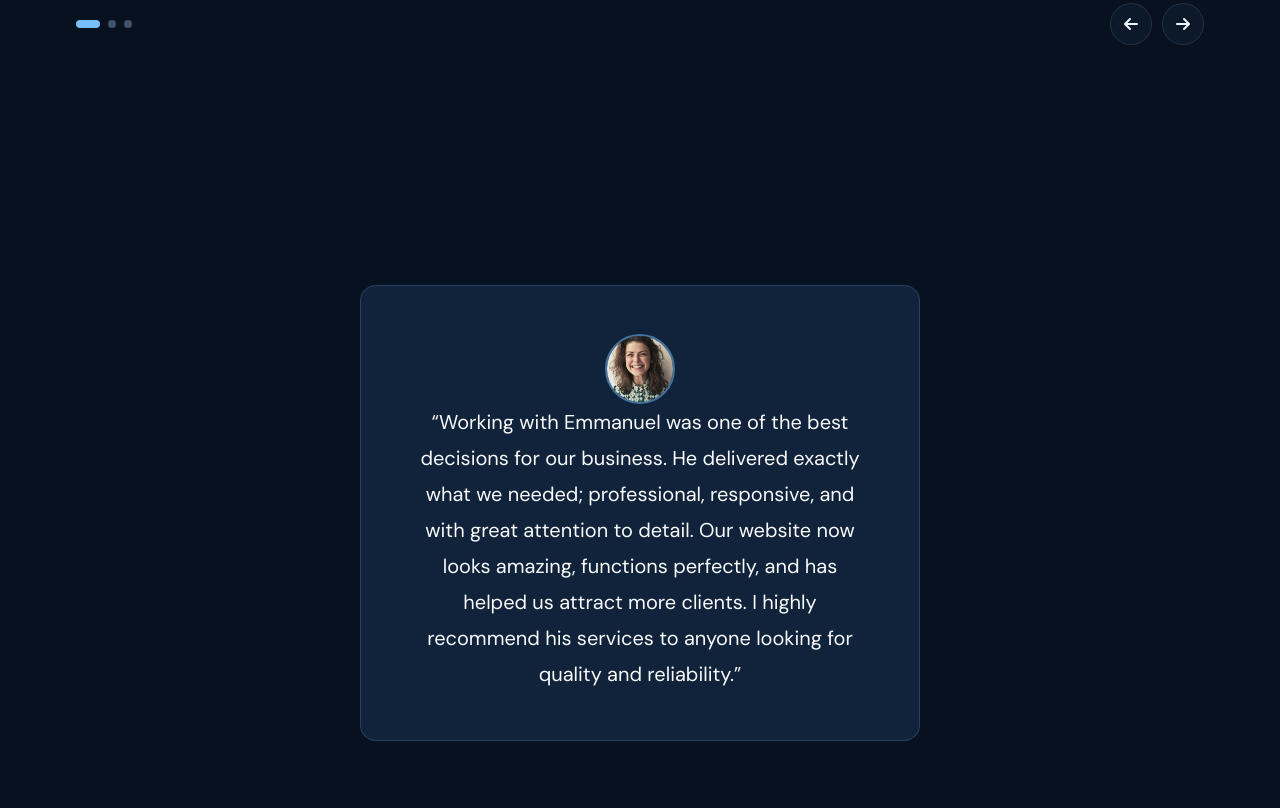
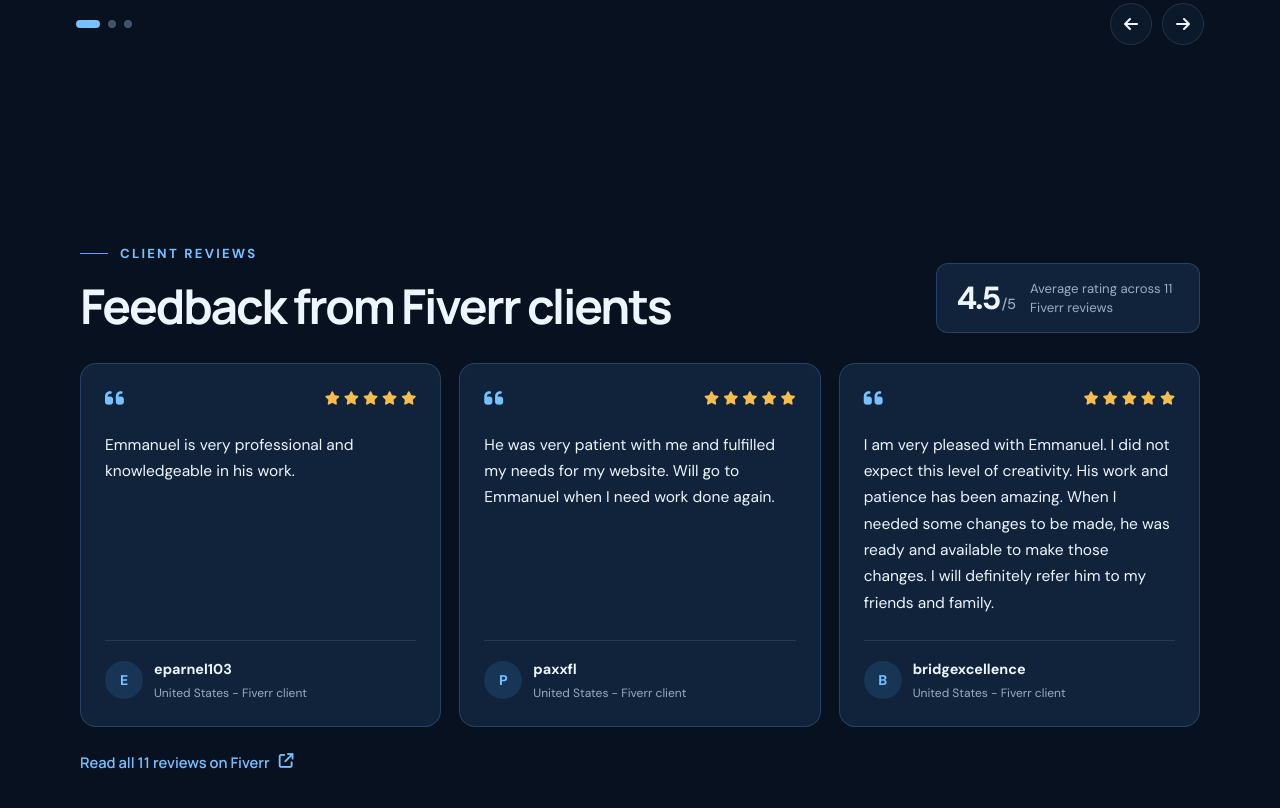
Before and after one commit to EmmanuelFajumo/dev_fajumo, a plain HTML site: page index.html in a window 1280 px wide. Shown: the part 3531-4339 px from the top of the page. Drawn offline with Linux system fonts and the light colour scheme.

Commit message:
Sync portfolio updates to Cloudflare source
Co-authored-by: Copilot <223556219+Copilot@users.noreply.github.com>

```diff
--- a/index.html
+++ b/index.html
@@ -152,7 +152,7 @@
 		<section class="container-fluid" id="services" aria-labelledby="services-title">
 			<div class="services-inner">
 				<header class="services-header">
-					<p class="anchor">Our Best Services</p>
+					<p class="anchor">Services</p>
 					<h2 id="services-title">Digital solutions built with quality, from idea to launch.</h2>
 				</header>
 
@@ -387,25 +387,94 @@
 			</div>
 		</div>
 
-		<!-- Testimonial -->
-		<div class="container-fluid bgcolor testimonial-section">
-			<div class="row py-5">
-				<div class="col-md-6 offset-md-3 d-flex justify-content-center align-items-center py-5 px-5">
-					<div class="testimonial">
-						<img src="media/3.jpg" class="img-fluid" alt="Portrait of a client" >
-						<p class="fs-5 text-light text-center">
-							“Working with Emmanuel was one of the best decisions for our business. He delivered exactly
-							what we needed; professional, responsive, and with great attention to detail. Our website
-							now looks amazing, functions perfectly, and has helped us attract more clients. I highly
-							recommend his services to anyone looking for quality and reliability.”
-						</p>
+		<!-- Testimonials -->
+		<section class="container-fluid bgcolor testimonial-section" aria-labelledby="testimonials-title">
+			<div class="testimonial-section-inner">
+				<header class="testimonial-header">
+					<div>
+						<p class="anchor">Client Reviews</p>
+						<h2 id="testimonials-title">Feedback from Fiverr clients</h2>
 					</div>
+					<div class="testimonial-overview">
+						<strong class="testimonial-overview-score">4.5<span>/5</span></strong>
+						<p>Average rating across 11 Fiverr reviews</p>
+					</div>
+				</header>
 
+				<div class="testimonial-grid">
+					<article class="testimonial-card">
+						<div class="testimonial-card-header">
+							<i class="fa-solid fa-quote-left testimonial-quote-mark" aria-hidden="true"></i>
+							<div class="testimonial-stars" role="img" aria-label="5 out of 5 stars">
+								<i class="fa-solid fa-star" aria-hidden="true"></i>
+								<i class="fa-solid fa-star" aria-hidden="true"></i>
+								<i class="fa-solid fa-star" aria-hidden="true"></i>
+								<i class="fa-solid fa-star" aria-hidden="true"></i>
+								<i class="fa-solid fa-star" aria-hidden="true"></i>
+							</div>
+						</div>
+						<blockquote>Emmanuel is very professional and knowledgeable in his work.</blockquote>
+						<footer class="testimonial-author">
+							<span class="testimonial-avatar" aria-hidden="true">E</span>
+							<div class="testimonial-author-info">
+								<cite>eparnel103</cite>
+								<span>United States - Fiverr client</span>
+							</div>
+						</footer>
+					</article>
+
+					<article class="testimonial-card">
+						<div class="testimonial-card-header">
+							<i class="fa-solid fa-quote-left testimonial-quote-mark" aria-hidden="true"></i>
+							<div class="testimonial-stars" role="img" aria-label="5 out of 5 stars">
+								<i class="fa-solid fa-star" aria-hidden="true"></i>
+								<i class="fa-solid fa-star" aria-hidden="true"></i>
+								<i class="fa-solid fa-star" aria-hidden="true"></i>
+								<i class="fa-solid fa-star" aria-hidden="true"></i>
+								<i class="fa-solid fa-star" aria-hidden="true"></i>
+							</div>
+						</div>
+						<blockquote>He was very patient with me and fulfilled my needs for my website. Will go to Emmanuel when I need work done again.</blockquote>
+						<footer class="testimonial-author">
+							<span class="testimonial-avatar" aria-hidden="true">P</span>
+							<div class="testimonial-author-info">
+								<cite>paxxfl</cite>
+								<span>United States - Fiverr client</span>
+							</div>
+						</footer>
+					</article>
+
+					<article class="testimonial-card">
+						<div class="testimonial-card-header">
+							<i class="fa-solid fa-quote-left testimonial-quote-mark" aria-hidden="true"></i>
+							<div class="testimonial-stars" role="img" aria-label="5 out of 5 stars">
+								<i class="fa-solid fa-star" aria-hidden="true"></i>
+								<i class="fa-solid fa-star" aria-hidden="true"></i>
+								<i class="fa-solid fa-star" aria-hidden="true"></i>
+								<i class="fa-solid fa-star" aria-hidden="true"></i>
+								<i class="fa-solid fa-star" aria-hidden="true"></i>
+							</div>
+						</div>
+						<blockquote>I am very pleased with Emmanuel. I did not expect this level of creativity. His work and patience has been amazing. When I needed some changes to be made, he was ready and available to make those changes. I will definitely refer him to my friends and family.</blockquote>
+						<footer class="testimonial-author">
+							<span class="testimonial-avatar" aria-hidden="true">B</span>
+							<div class="testimonial-author-info">
+								<cite>bridgexcellence</cite>
+								<span>United States - Fiverr client</span>
+							</div>
+						</footer>
+					</article>
 				</div>
+
+				<a class="testimonial-all-link" href="https://www.fiverr.com/stevelytics_01"
+					target="_blank" rel="noopener noreferrer">
+					Read all 11 reviews on Fiverr
+					<i class="fa-solid fa-arrow-up-right-from-square" aria-hidden="true"></i>
+				</a>
 			</div>
-		</div>
+		</section>
 
-		<!-- Testimoial End -->
+		<!-- Testimonials End -->
 
 
 		<!-- Footer -->
@@ -516,7 +585,7 @@
 		}
 
 		const revealTargets = document.querySelectorAll(
-			"#aboutMe .anchor, #aboutMe .large-paragraph, #aboutMe .row:nth-of-type(2) .col-md-5, #services .anchor, #services .services-header h2, #services .service-card, #projects .anchor, .proj, .testimonial-section .col-md-6, #contact .logo, #contact h3, #contact .d-flex, #contact .contact-accent"
+			"#aboutMe .anchor, #aboutMe .large-paragraph, #aboutMe .row:nth-of-type(2) .col-md-5, #services .anchor, #services .services-header h2, #services .service-card, #projects .anchor, .proj, .testimonial-section .testimonial-card, #contact .logo, #contact h3, #contact .d-flex, #contact .contact-accent"
 		);
 		revealTargets.forEach((element, index) => {
 			element.classList.add("reveal");
--- a/style.css
+++ b/style.css
@@ -945,43 +945,170 @@ button:focus-visible {
 	color: var(--night);
 }
 
-.testimonial {
-	gap: 14px;
-	max-width: 850px;
-	margin: 0 auto;
-}
-
 .testimonial-section {
-	display: flex;
-	align-items: center;
+	display: block;
 	padding: 88px max(6vw, 20px) !important;
 }
 
-.testimonial-section .row {
+.testimonial-section-inner {
 	width: 100%;
 	max-width: 1120px;
 	margin: 0 auto;
 }
 
-.testimonial-section .col-md-6.offset-md-3 {
-	min-height: 300px;
+.testimonial-header {
+	display: flex;
+	align-items: flex-end;
+	justify-content: space-between;
+	gap: 28px;
+	margin-bottom: 30px;
+}
+
+.testimonial-header h2 {
+	max-width: 640px;
+	margin: 14px 0 0;
+	color: var(--ink);
+	font-size: clamp(2rem, 4vw, 3rem);
+	font-weight: 700;
+	letter-spacing: -0.045em;
+	line-height: 1.12;
+}
+
+.testimonial-overview {
+	display: flex;
+	align-items: center;
+	gap: 14px;
+	flex: 0 0 auto;
+	padding: 15px 19px;
 	border: 1px solid rgba(120, 192, 255, 0.2);
-	border-radius: 16px;
+	border-radius: 12px;
 	background: var(--surface-raised) !important;
 }
 
-.testimonial-section .testimonial img {
-	display: block;
-	margin: 0 auto;
-	border: 2px solid rgba(120, 192, 255, 0.5);
-	width: 70px;
-	height: 70px;
-	border-radius: 50%;
-	object-fit: cover;
+.testimonial-overview-score {
+	color: var(--ink);
+	font-size: 2rem;
+	font-weight: 700;
+	letter-spacing: -0.06em;
+	line-height: 1;
 }
 
-.testimonial-section .testimonial p {
+.testimonial-overview-score span {
+	margin-left: 2px;
+	color: var(--muted);
+	font-size: 0.92rem;
+	font-weight: 500;
+	letter-spacing: 0;
+}
+
+.testimonial-overview p {
+	max-width: 150px;
 	margin: 0;
+	color: var(--muted);
+	font-size: 0.82rem;
+	line-height: 1.45;
+}
+
+.testimonial-grid {
+	display: grid;
+	grid-template-columns: repeat(3, minmax(0, 1fr));
+	gap: 18px;
+}
+
+.testimonial-card {
+	display: flex;
+	min-height: 320px;
+	flex-direction: column;
+	padding: 24px;
+	border: 1px solid rgba(120, 192, 255, 0.2);
+	border-radius: 16px;
+	background: var(--surface-raised);
+}
+
+.testimonial-card-header {
+	display: flex;
+	align-items: center;
+	justify-content: space-between;
+	margin-bottom: 22px;
+}
+
+.testimonial-quote-mark {
+	color: var(--blue-bright);
+	font-size: 1.35rem;
+}
+
+.testimonial-stars {
+	display: flex;
+	gap: 4px;
+	color: #f5bd4f;
+	font-size: 0.84rem;
+}
+
+.testimonial-card blockquote {
+	flex: 1;
+	margin: 0;
+	color: var(--ink);
+	font-size: 0.97rem;
+	line-height: 1.7;
+}
+
+.testimonial-author {
+	display: flex;
+	align-items: center;
+	gap: 11px;
+	margin-top: 24px;
+	padding-top: 18px;
+	border-top: 1px solid var(--line);
+}
+
+.testimonial-avatar {
+	display: grid;
+	width: 38px;
+	height: 38px;
+	flex: 0 0 38px;
+	place-items: center;
+	border-radius: 50%;
+	background: rgba(78, 165, 255, 0.14);
+	color: var(--blue-bright);
+	font-size: 0.88rem;
+	font-weight: 700;
+}
+
+.testimonial-author-info {
+	display: flex;
+	flex-direction: column;
+	gap: 3px;
+}
+
+.testimonial-author-info cite {
+	color: var(--ink);
+	font-size: 0.9rem;
+	font-style: normal;
+	font-weight: 700;
+}
+
+.testimonial-author-info span {
+	color: var(--muted);
+	font-size: 0.75rem;
+}
+
+.testimonial-all-link {
+	display: inline-flex;
+	align-items: center;
+	gap: 9px;
+	margin-top: 24px;
+	color: var(--blue-bright);
+	font-size: 0.92rem;
+	font-weight: 600;
+	text-decoration: none;
+}
+
+.testimonial-all-link:hover {
+	color: var(--ink);
+}
+
+.testimonial-all-link:focus-visible {
+	outline-offset: 5px;
 }
 
 #contact {
@@ -1108,6 +1235,10 @@ button:focus-visible {
 		gap: 20px;
 	}
 
+	.testimonial-grid {
+		grid-template-columns: repeat(2, minmax(0, 1fr));
+	}
+
 	#aboutMe,
 	#services,
 	#projects,
@@ -1212,12 +1343,22 @@ button:focus-visible {
 		padding: 45px 20px !important;
 	}
 
-	.testimonial-section .col-md-6.offset-md-3 {
-		padding: 28px 22px !important;
+	.testimonial-header {
+		align-items: flex-start;
+		flex-direction: column;
 	}
 
-	.testimonial-section .testimonial p {
-		font-size: 0.96rem !important;
+	.testimonial-header h2 {
+		font-size: clamp(2rem, 8vw, 2.7rem);
+	}
+
+	.testimonial-grid {
+		grid-template-columns: 1fr;
+	}
+
+	.testimonial-card {
+		min-height: 0;
+		padding: 22px;
 	}
 
 	#contact .col-md-4 {
```
